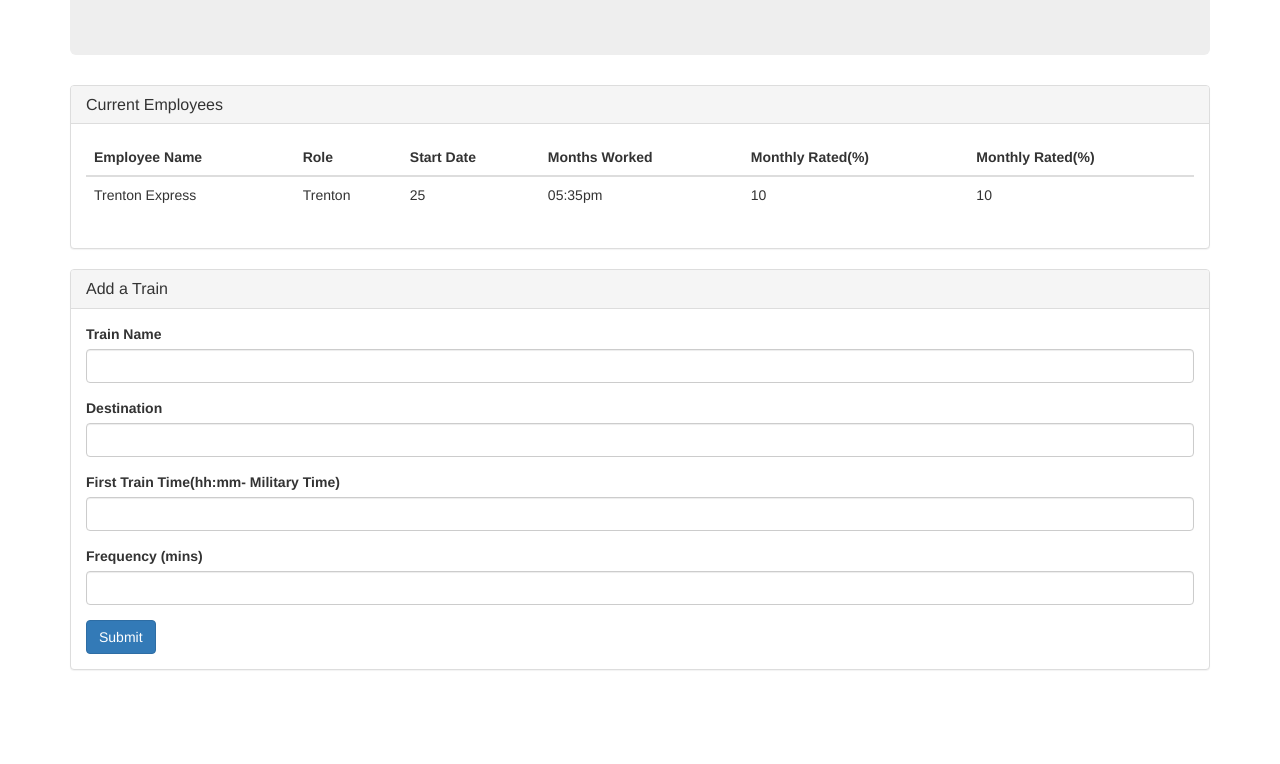
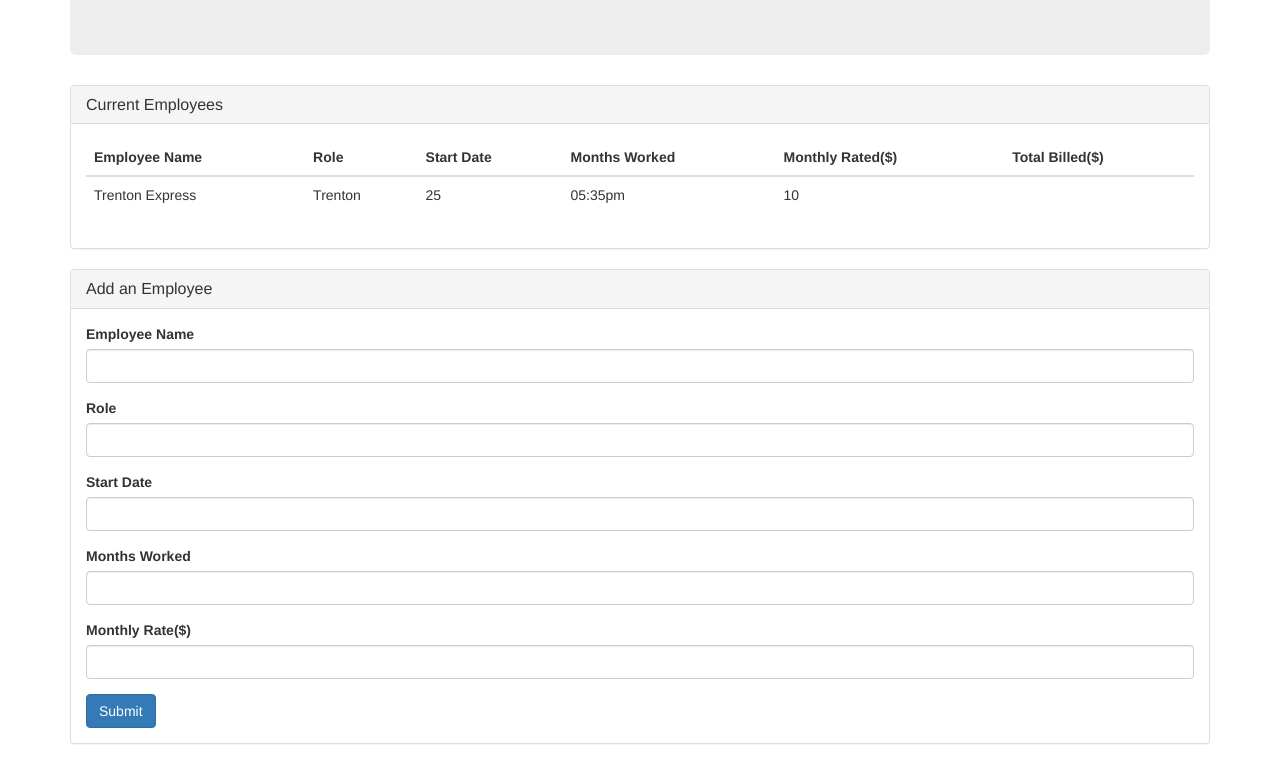
Before and after one commit to hmalle/EmployeeDataManagement, a plain HTML site: page index.html in a window 1280 px wide. Shown: the part 207-971 px from the top of the page. Before the commit the page ends 897 px from the top, so only its background shows below. Drawn offline with nearby package versions, Linux system fonts and the light colour scheme.

Commit message:
and another commit

```diff
--- a/index.html
+++ b/index.html
@@ -38,8 +38,8 @@
                     <th scope="col">Role</th>
                     <th scope="col">Start Date</th>
                     <th scope="col">Months Worked</th>
-                    <th scope="col">Monthly Rated(%)</th>
-                    <th scope="col">Monthly Rated(%)</th>
+                    <th scope="col">Monthly Rated($)</th>
+                    <th scope="col">Total Billed($)</th>
                   </tr>
                 </thead>
                 <tbody id="tableBody">
@@ -48,7 +48,6 @@
                     <td id="role">Trenton</td>
                     <td id="startDate">25</td>
                     <td id="monthsWorked">05:35pm</td>
-                    <td id="monthlyRate">10</td>
                     <td id="monthlyRate">10</td>
                   </tr>
 
@@ -65,27 +64,32 @@
         <div class="col-lg-12">
           <div class="panel panel-default">
             <div class="panel-heading">
-              <h3 class="panel-title">Add a Train</h3>
+              <h3 class="panel-title">Add an Employee</h3>
             </div>
             <div class="panel-body">
               <form>
                 <div class="form-group">
-                  <label for="trainName">Train Name</label>
-                  <input class="form-control" id="trainName" type="text">
+                  <label for="employeeName">Employee Name</label>
+                  <input class="form-control" id="employeeName" type="text">
                 </div>
                 <div class="form-group">
-                  <label for="destination">Destination</label>
-                  <input class="form-control" id="destination" type="text">
+                  <label for="role">Role</label>
+                  <input class="form-control" id="role" type="text">
                 </div>
                 <div class="form-group">
-                  <label for="firstTrainTime">First Train Time(hh:mm- Military Time)</label>
-                  <input class="form-control" id="firstTrainTime" type="text">
+                  <label for="startDate">Start Date</label>
+                  <input class="form-control" id="startDate" type="text">
                 </div>
                 <div class="form-group">
-                  <label for="frequency">Frequency (mins)</label>
-                  <input class="form-control" id="frequency" type="number">
+                  <label for="monthsWorked">Months Worked</label>
+                  <input class="form-control" id="monthsWorked" type="number">
+                </div>
+                <div class="form-group">
+                  <label for="monthlyRate">Monthly Rate($)</label>
+                  <input class="form-control" id="monthlyRate" type="number">
                 </div>
                 <button class="btn btn-primary" id="submitButton" type="submit">Submit</button>
+
               </form>
             </div>
           </div>
```
